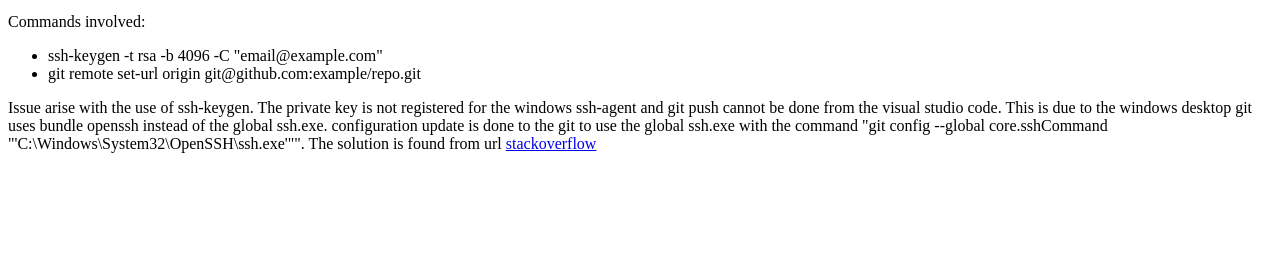
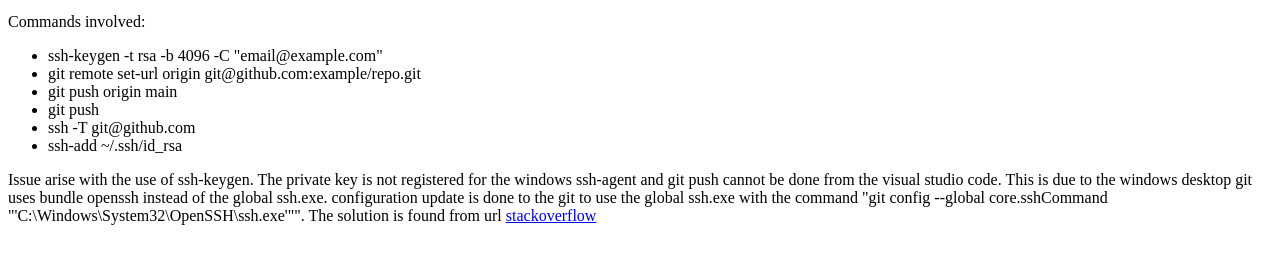
Before and after one commit to cchsing/git-tutorials, a plain HTML site: page index.html in a window 1280 px wide. Shown: the part 295-558 px from the top of the page. Drawn offline with Linux system fonts and the light colour scheme.

Commit message:
just update

```diff
--- a/index.html
+++ b/index.html
@@ -30,6 +30,10 @@
                     <ul>
                         <li>ssh-keygen -t rsa -b 4096 -C "email@example.com"</li>
                         <li>git remote set-url origin git@github.com:example/repo.git</li>
+                        <li>git push origin main</li>
+                        <li>git push</li>
+                        <li>ssh -T git@github.com</li>
+                        <li>ssh-add ~/.ssh/id_rsa</li>
                     </ul>
                 </p>
                 <p>Issue arise with the use of ssh-keygen. The private key is not registered for the windows ssh-agent and git push cannot be done from the visual studio code.
```
